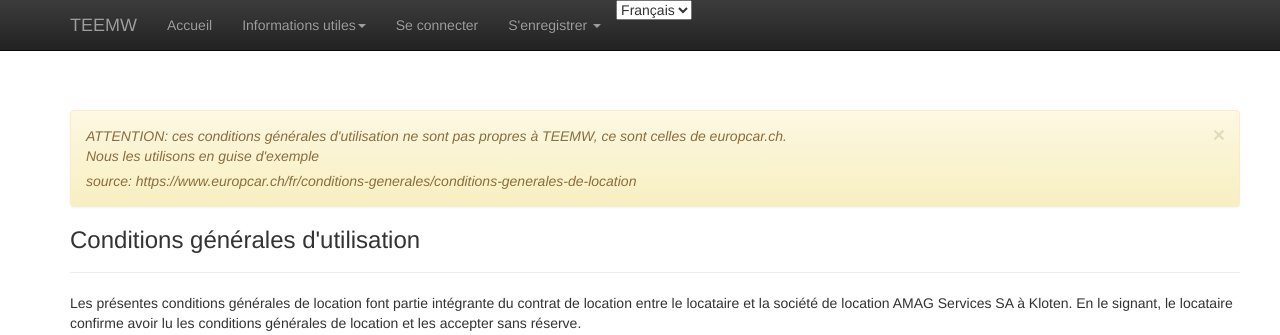
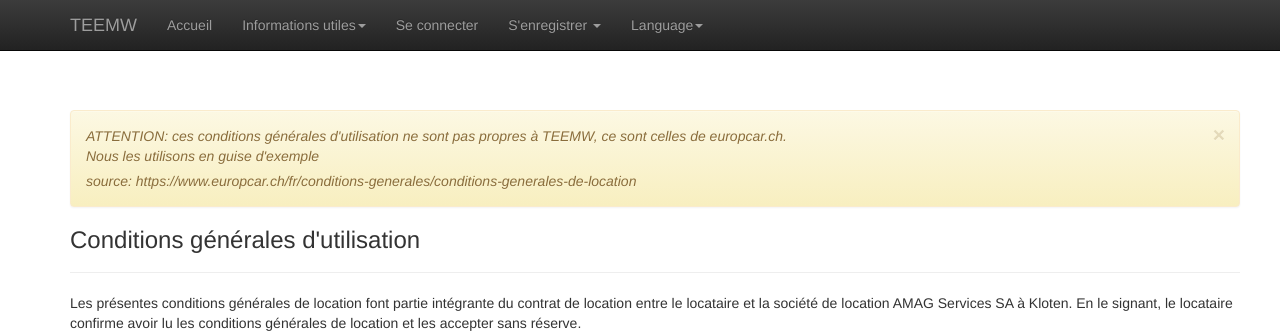
Before and after one commit to benthieu/teemw, a CodeIgniter app: page /teemw/index.php/cgv/index in a window 1280 px wide. Shown: the top 335 px of the page. Run offline with CodeIgniter, Linux system fonts and the light colour scheme; some libraries are stand-ins or nearby versions.

Commit message:
lang switcher

```diff
--- a/application/template/default.php
+++ b/application/template/default.php
@@ -117,12 +117,12 @@ defined('BASEPATH') OR exit('No direct script access allowed');
       <?php
     }
     ?>
-    <li>
-      <select onchange="javascript:window.location.href='<?php echo base_url(); ?>LanguageSwitcher/switchLang/'+this.value;">
-        <option value="french" <?php if($this->session->userdata('site_lang') == 'french') echo 'selected="selected"'; ?>>Français</option>
-        <option value="english" <?php if($this->session->userdata('site_lang') == 'english') echo 'selected="selected"'; ?>>English</option>
-      </select>
-      <p><?php echo $this->lang->line('welcome_message'); ?></p>
+    <li class="dropdown">
+      <a href="#" class="dropdown-toggle" data-toggle="dropdown" role="button" aria-haspopup="true" aria-expanded="false">Language<span class="caret"></span></a>
+      <ul class="dropdown-menu">
+        <li <?php if($this->session->userdata('site_lang') == 'french') echo 'class="active"'; ?>><a href="<?php echo base_url(); ?>LanguageSwitcher/switchLang/french">Français</a></li>
+        <li <?php if($this->session->userdata('site_lang') == 'english') echo 'class="active"'; ?>><a href="<?php echo base_url(); ?>LanguageSwitcher/switchLang/english">English</a></li>
+      </ul>
     </li>
   </ul>
 
```
